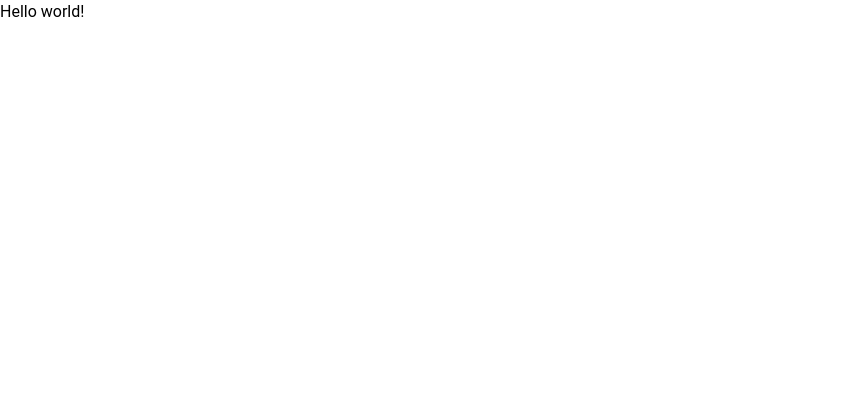
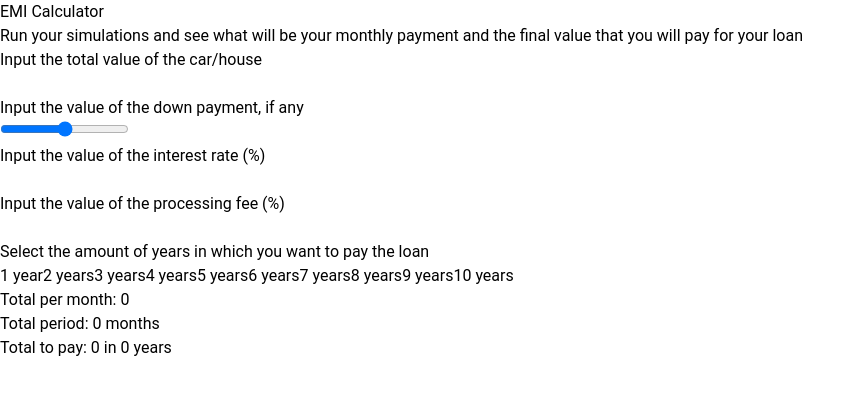
Before and after one commit to marcelohcortez/emi-calculator, a React (Vite) app: page / in a window 1280 px wide. Shown: the top 394 px of the page, without its empty margins (0-865 px from the left). Built offline with nearby package versions, Linux system fonts and the light colour scheme.

Commit message:
Set basic project structure

```diff
--- a/src/App.tsx
+++ b/src/App.tsx
@@ -1,14 +1,70 @@
-import './App.css'
+import { useState } from "react";
+import "./App.css";
 
 function App() {
+  const [originalLoan, setOriginalLoan] = useState(0)
+  const [totalLoan, setTotalLoan] = useState(0);
+  const [tenure, setTenure] = useState(0);
+  const [interestRateAnual, setInterestRateAnual] = useState(0);
+  const [interestRateMonthly, setInterestRateMonthly] = useState(0);
+  const [downPayment, setDownPayment] = useState(0);
+  const [processingFee, setProcessingFee] = useState(0);
+  const [emi, setEmi] = useState(0);
+
+  //P x R x (1+R)^N / [(1+R)^N-1]
+
+  const calculateEMI = () => {
+  }
 
   return (
-    <>
-      <h1 className="text-3xl font-bold underline">
-        Hello world!
-      </h1>
-    </>
-  )
+    <main className="w-4/5 m-auto mt-20">
+      <header>
+        <h1 className="text-3xl font-bold">EMI Calculator</h1>
+        <p>
+          Run your simulations and see what will be your monthly payment and the
+          final value that you will pay for your loan
+        </p>
+      </header>
+      <section>
+        <div>
+          <p>Input the total value of the car/house</p>
+          <input type="text" className="border-black border" />
+        </div>
+        <div>
+          <p>Input the value of the down payment, if any</p>
+          <input type="range" />
+        </div>
+        <div>
+          <p>Input the value of the interest rate (%)</p>
+          <input type="text" className="border-black border" />
+        </div>
+        <div>
+          <p>Input the value of the processing fee (%)</p>
+          <input type="text" className="border-black border" />
+        </div>
+        <div>
+          <p>Select the amount of years in which you want to pay the loan</p>
+          <div className="flex">
+            <button className="border-black border p-3">1 year</button>
+            <button className="border-black border p-3">2 years</button>
+            <button className="border-black border p-3">3 years</button>
+            <button className="border-black border p-3">4 years</button>
+            <button className="border-black border p-3">5 years</button>
+            <button className="border-black border p-3">6 years</button>
+            <button className="border-black border p-3">7 years</button>
+            <button className="border-black border p-3">8 years</button>
+            <button className="border-black border p-3">9 years</button>
+            <button className="border-black border p-3">10 years</button>
+          </div>
+        </div>
+      </section>
+      <section>
+        <p>Total per month: {emi}</p>
+        <p>Total period: {tenure / 12} months</p>
+        <p>Total to pay: {emi} in {tenure} years</p>
+      </section>
+    </main>
+  );
 }
 
-export default App
+export default App;
```
